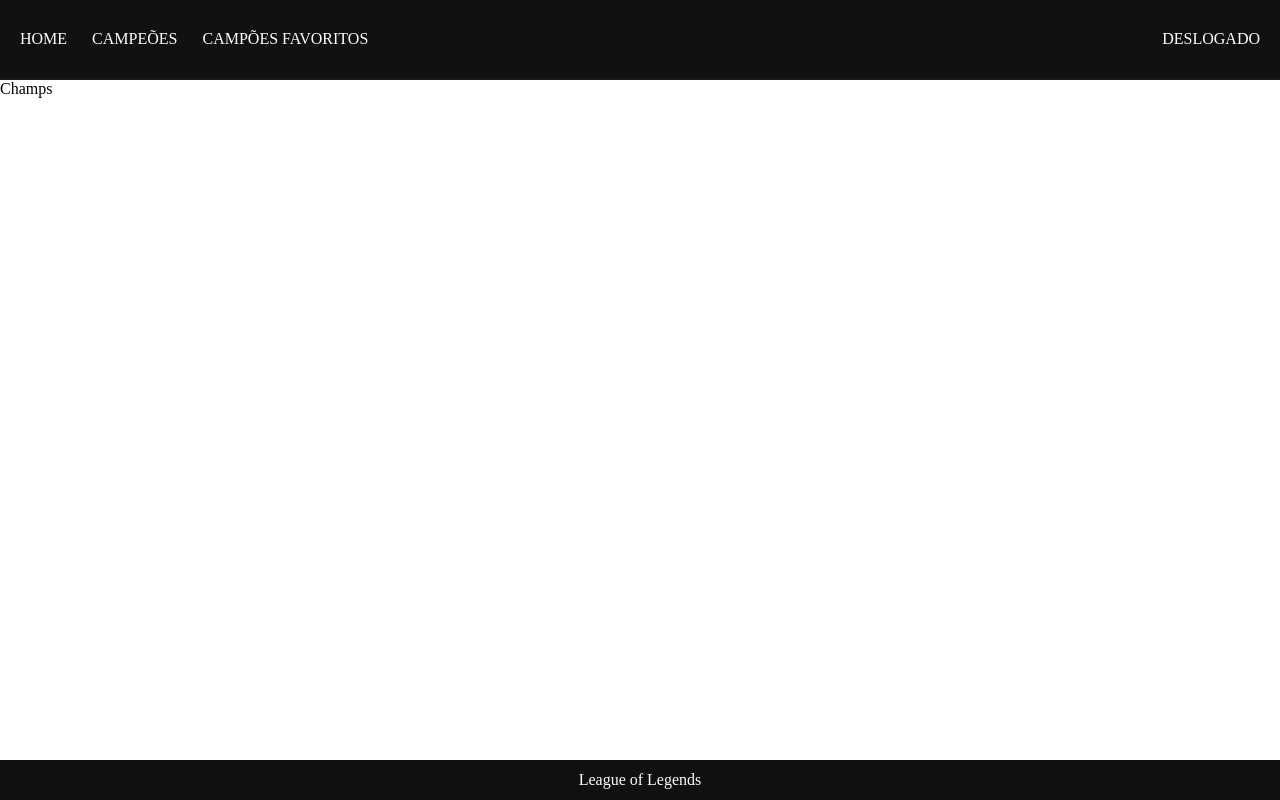
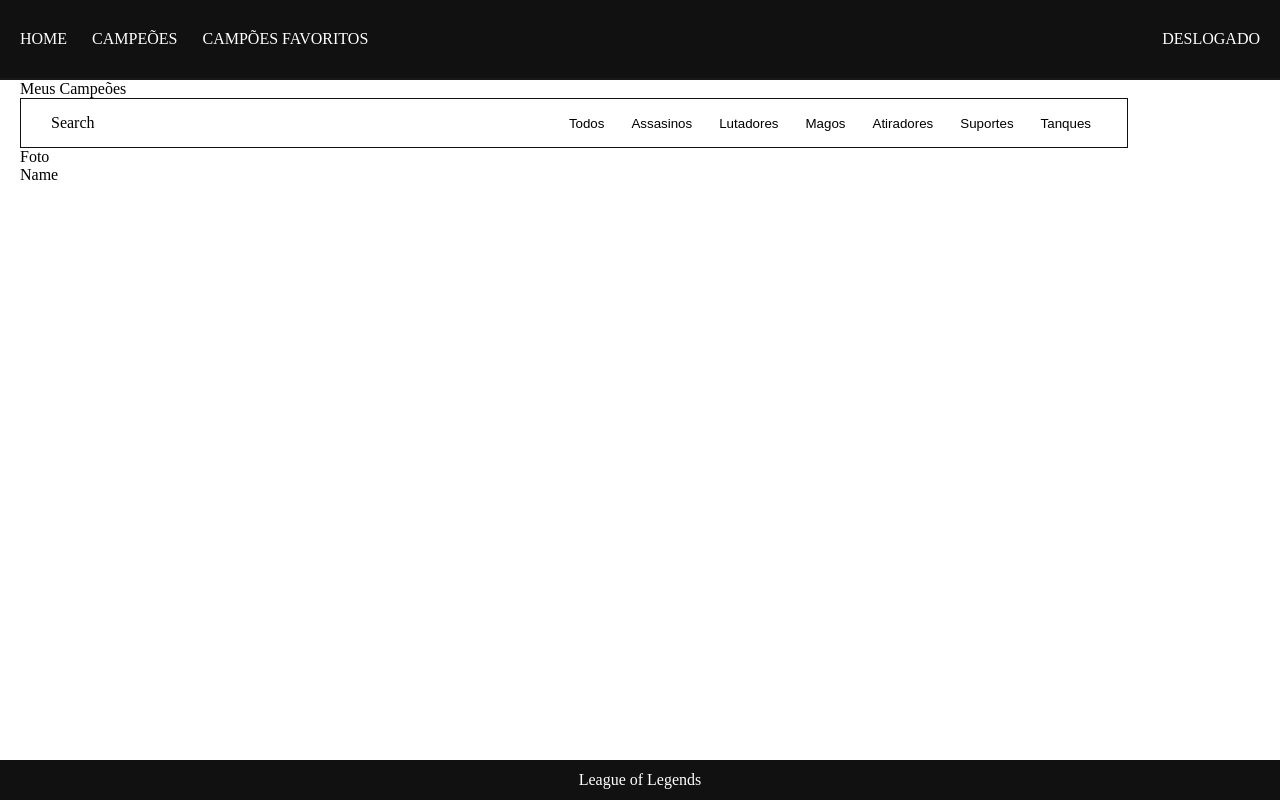
Before and after one commit to abreujpedro/REACT-league-of-legends, a React (Create React App) app: page /champs in a window 1280 px wide. Built offline with nearby package versions, Linux system fonts and the light colour scheme.

Commit message:
Update champs pages

```diff
--- /dev/null
+++ b/src/components/searchBar/SearchBar.module.css
@@ -0,0 +1,22 @@
+.mainSearch {
+  display: flex;
+  width: 1108px;
+  height: 50px;
+  min-height: 50px;
+  justify-content: space-between;
+  align-items: center;
+  border: solid 1px var(--main-color);
+  padding: 0 30px;
+}
+
+.positionList {
+  display: flex;
+  gap: 15px;
+  list-style: none;
+}
+
+.positionList button {
+  background: none;
+  border: none;
+  cursor: pointer;
+}
--- a/src/components/searchBar/SearchBar.tsx
+++ b/src/components/searchBar/SearchBar.tsx
@@ -1,13 +1,35 @@
 import React from "react";
+
+import styles from "./SearchBar.module.css";
 
 const SearchBar: React.FC = () => {
   return (
-    <div>
-      <div></div>
-      <ul>
-        <li>Positions</li>
+    <nav className={styles.mainSearch}>
+      <div>Search</div>
+      <ul className={styles.positionList}>
+        <li>
+          <button>Todos</button>
+        </li>
+        <li>
+          <button>Assasinos</button>
+        </li>
+        <li>
+          <button>Lutadores</button>
+        </li>
+        <li>
+          <button>Magos</button>
+        </li>
+        <li>
+          <button>Atiradores</button>
+        </li>
+        <li>
+          <button>Suportes</button>
+        </li>
+        <li>
+          <button>Tanques</button>
+        </li>
       </ul>
-    </div>
+    </nav>
   );
 };
 
--- /dev/null
+++ b/src/components/searchChampSection/SearchChampSection.tsx
@@ -0,0 +1,28 @@
+import React from "react";
+
+import CardChamps from "../cards/cardChamps/CardChamps";
+import Container from "../container/Container";
+import SearchBar from "../searchBar/SearchBar";
+
+const SearchChampSection: React.FC<{ isFavoritesPage?: boolean }> = ({
+  isFavoritesPage,
+}) => {
+  return (
+    <main>
+      <div>
+        <Container>
+          <h1>
+            {isFavoritesPage ? "Meus Campeões Favoritos" : "Meus Campeões"}
+          </h1>
+          <section>
+            <SearchBar />
+          </section>
+          <CardChamps champName="Name" champPicture="Foto" />
+        </Container>
+      </div>
+      <div></div>
+    </main>
+  );
+};
+
+export default SearchChampSection;
--- a/src/interfaces/IChampInterface.ts
+++ b/src/interfaces/IChampInterface.ts
@@ -9,7 +9,6 @@ export interface IChampInterface {
 }
 
 export interface IBasicChampInterface {
-  champId: number;
   champPicture: string;
   champName: string;
 }
--- a/src/pages/Champs.tsx
+++ b/src/pages/Champs.tsx
@@ -1,7 +1,13 @@
 import React from "react";
 
+import SearchChampSection from "../components/searchChampSection/SearchChampSection";
+
 const Champs: React.FC = () => {
-  return <div>Champs</div>;
+  return (
+    <>
+      <SearchChampSection />
+    </>
+  );
 };
 
 export default Champs;
--- a/src/pages/FavoritesChamps.tsx
+++ b/src/pages/FavoritesChamps.tsx
@@ -1,7 +1,13 @@
 import React from "react";
 
+import SearchChampSection from "../components/searchChampSection/SearchChampSection";
+
 const FavoritesChamps: React.FC = () => {
-  return <div>FavoritesChamps</div>;
+  return (
+    <>
+      <SearchChampSection isFavoritesPage={true} />
+    </>
+  );
 };
 
 export default FavoritesChamps;
--- a/src/pages/Home.tsx
+++ b/src/pages/Home.tsx
@@ -9,7 +9,9 @@ const Home: React.FC = () => {
     <>
       <section>
         <main className={styles.main}>
-          <Container>Favorites Champs</Container>
+          <Container>
+            <h1>Favorites Champs</h1>
+          </Container>
         </main>
       </section>
       <section>
```
